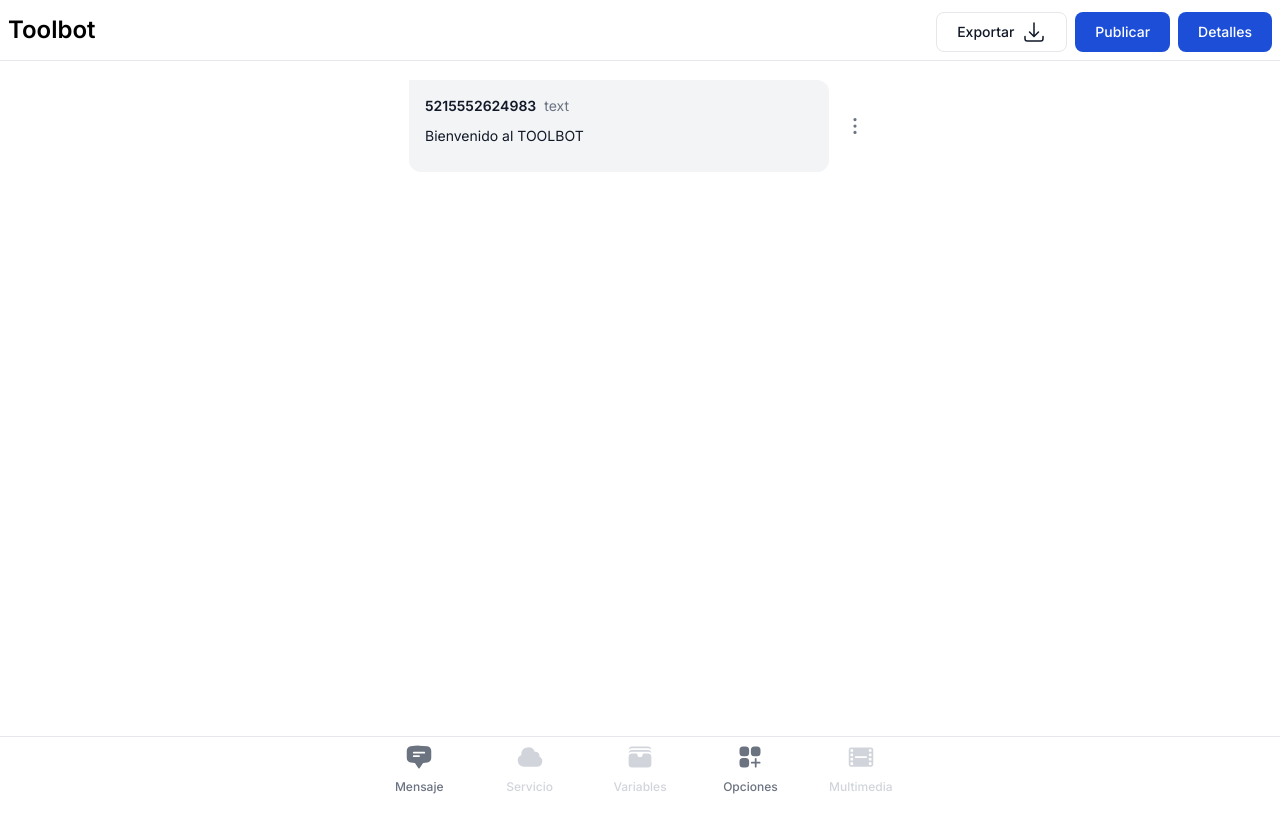
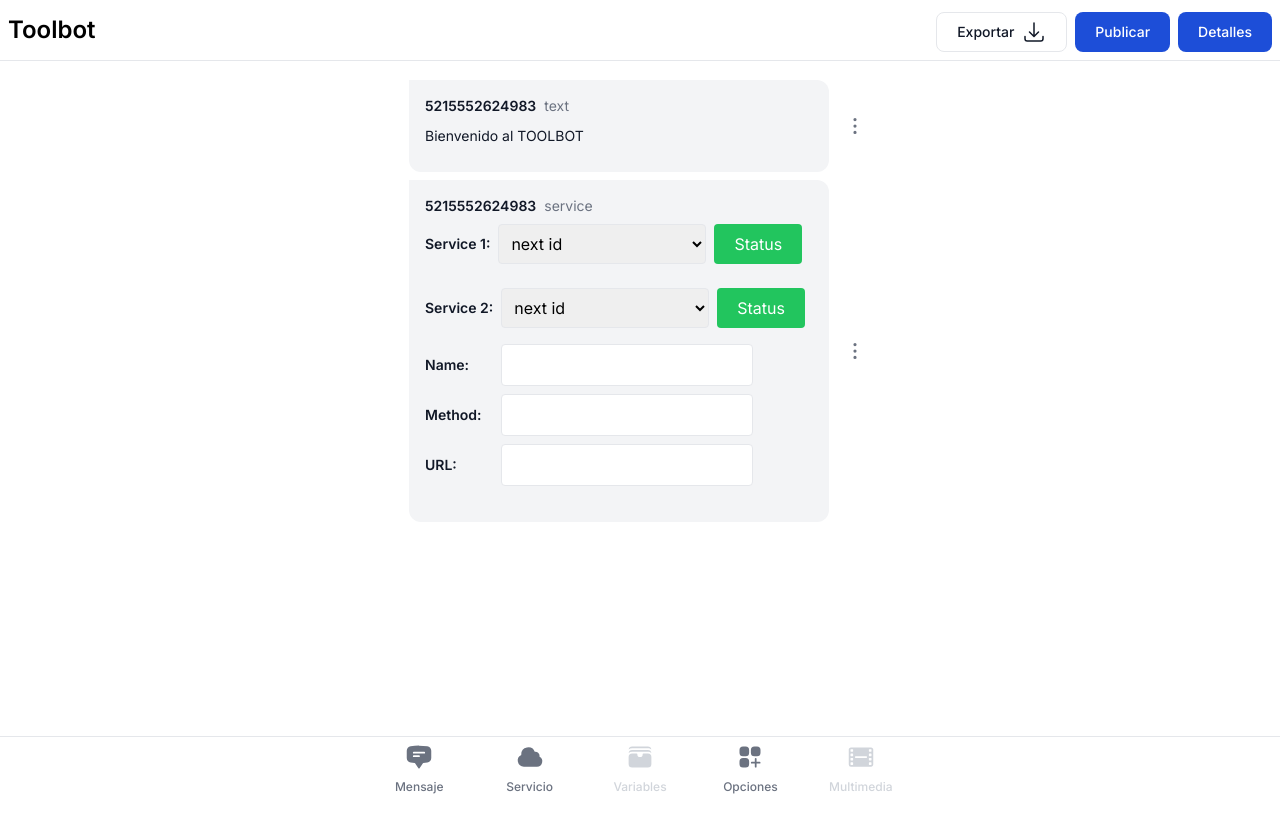
Before and after one commit to bmenchaca-conceptomovil/toolbot, a Next.js app: page / in a window 1280 px wide. Both pictures are taken after a click on the button "Servicio". Shown: the top 832 px of the page. Built offline with nearby package versions, Linux system fonts and the light colour scheme.

Commit message:
feat: Service available

```diff
--- a/app/page.js
+++ b/app/page.js
@@ -336,7 +336,98 @@ export default function Home() {
     }));
   };
 
+  //Funciones para añadir Servicio
+  const addService = () => {
+    const newService = {
+      id: messages.messages.length + 1,
+      type: "service",
+      keyword: "",
+      data: {
+        from: "5215552624983",
+        to: "527295465229",
+        type: "service",
+        service: {
+          title: `Service ${messages.messages.length + 1}`,
+          services: Array.from({ length: 2 }, (_, index) => ({
+            id: index + 1,
+            title: `Service ${index + 1}`,
+            messages: [
+              {
+                id: 1,
+                title: `Input ${index + 1}`,
+                value: "",
+              },
+              {
+                id: 2,
+                title: "Button",
+                value: "",
+              },
+            ],
+          })),
+        },
+        preview_url: false,
+      },
+      prev: messages.messages[messages.messages.length - 1].id.toString(),
+      next: (messages.messages.length + 2).toString(),
+    };
 
+    setMessages({
+      messages: [...messages.messages, newService],
+    });
+  };
+
+  const handleServiceSelectChange = (messageId, serviceId, selectedValue) => {
+    setMessages((prevMessages) => {
+      const newMessages = { ...prevMessages };
+      const serviceIndex = newMessages.messages.findIndex((msg) => msg.id === messageId);
+
+      if (serviceIndex !== -1) {
+        const service = newMessages.messages[serviceIndex].data.service.services.find(
+          (s) => s.id === serviceId
+        );
+
+        if (service) {
+          service.messages[0].value = selectedValue;
+          return newMessages;
+        }
+      }
+      return prevMessages;
+    });
+  };
+
+  const handleServiceInputChange = (messageId, serviceIndex, value) => {
+    setMessages((prevMessages) => ({
+      ...prevMessages,
+      messages: prevMessages.messages.map((message) =>
+        message.id === messageId
+          ? {
+              ...message,
+              data: {
+                ...message.data,
+                service: {
+                  ...message.data.service,
+                  services: message.data.service.services.map((service, index) =>
+                    index === serviceIndex
+                      ? {
+                          ...service,
+                          messages: service.messages.map((msg) =>
+                            msg.id === 1
+                              ? {
+                                  ...msg,
+                                  value: value,
+                                }
+                              : msg
+                          ),
+                        }
+                      : service
+                  ),
+                },
+              },
+            }
+          : message
+      ),
+    }));
+  };
 
   return (
     <main className="flex min-h-screen flex-col items-center justify-between mt-14">
@@ -402,7 +493,60 @@ export default function Home() {
                 </div>
               )}
 
+              {/* Div para servicios */}
+              {message.type === "service" && (
+                <div className="flex flex-col max-w-[420px] w-[420px]">
+                    {message.data.service.services.map((service, serviceIndex) => (
+                      <div key={serviceIndex} className="flex items-center mt-2 mb-4">
+                        <label className="text-sm font-semibold text-gray-900 dark:text-white">
+                          {service.title}:
+                        </label>
+                        <div className="flex items-center space-x-2">
+                          <select
+                            value={(service.messages[0] && service.messages[0].value) || ""}
+                            onChange={(e) => handleServiceSelectChange(message.id, service.id, e.target.value)}
+                            className="border rounded p-2 ml-2"
+                            style={{ width: "13rem" }}
+                          >
+                            <option value="Option1">next id</option>
+                            <option value="Option2">prev id</option>
+                          </select>
+                          {/* Botón verde sin función */}
+                          <button className="px-5 h-[2.5rem] text-white bg-green-500 rounded">Status</button>
+                        </div>
+                      </div>
+                    ))}
+                    <div className="flex items-center mb-2">
+                      <label className="text-sm font-semibold text-gray-900 dark:text-white mr-6">Name:</label>
+                      <input
+                        type="text"
+                        value={(message.data.service.services[2]?.messages[0]?.value) || ""}
+                        onChange={(e) => handleServiceInputChange(message.id, 2, 1, e.target.value)}
+                        className="border rounded p-2 w-42 ml-2"
+                      />
+                    </div>
+                    <div className="flex items-center mb-2">
+                      <label className="text-sm font-semibold text-gray-900 dark:text-white mr-3">Method:</label>
+                      <input
+                        type="text"
+                        value={(message.data.service.services[2]?.messages[1]?.value) || ""}
+                        onChange={(e) => handleServiceInputChange(message.id, 2, 2, e.target.value)}
+                        className="border rounded p-2 w-42 ml-2"
+                      />
+                    </div>
+                    <div className="flex items-center">
+                      <label className="text-sm font-semibold text-gray-900 dark:text-white mr-8">URL:</label>
+                      <input
+                        type="text"
+                        value={(message.data.service.services[2]?.messages[2]?.value) || ""}
+                        onChange={(e) => handleServiceInputChange(message.id, 2, 3, e.target.value)}
+                        className="border rounded p-2 w-42 ml-3"
+                      />
+                    </div>
 
+
+                </div>
+              )}
 
               <p className="text-sm font-normal py-2.5 text-gray-900 dark:text-white">
                 {isEditing && selectedMessageId === message.id ? (
@@ -499,9 +643,9 @@ export default function Home() {
             <ChatBubbleBottomCenterTextIcon className="w-7 h-7 mb-2 text-gray-500 dark:text-gray-400 group-hover:text-blue-600 dark:group-hover:text-blue-500" />
             <span className="text-xs text-gray-500 dark:text-gray-400 group-hover:text-blue-600 dark:group-hover:text-blue-500">Mensaje</span>
           </button>
-          <button type="button" className="inline-flex flex-col items-center justify-center px-5 hover:bg-gray-50 dark:hover:bg-gray-800 group">
-            <CloudIcon className="w-7 h-7 mb-2 text-gray-300 dark:text-gray-400 group-hover:text-blue-600 dark:group-hover:text-blue-500" />
-            <span className="text-xs text-gray-300 dark:text-gray-400 group-hover:text-blue-600 dark:group-hover:text-blue-500">Servicio</span>
+          <button type="button" className="inline-flex flex-col items-center justify-center px-5 hover:bg-gray-50 dark:hover:bg-gray-800 group" onClick={addService}>
+            <CloudIcon className="w-7 h-7 mb-2 text-gray-500 dark:text-gray-400 group-hover:text-blue-600 dark:group-hover:text-blue-500" />
+            <span className="text-xs text-gray-500 dark:text-gray-400 group-hover:text-blue-600 dark:group-hover:text-blue-500">Servicio</span>
           </button>
           <button type="button" className="inline-flex flex-col items-center justify-center px-5 hover:bg-gray-50 dark:hover:bg-gray-800 group">
             <WalletIcon className="w-7 h-7 mb-2 text-gray-300 dark:text-gray-400 group-hover:text-blue-600 dark:group-hover:text-blue-500" />
```
